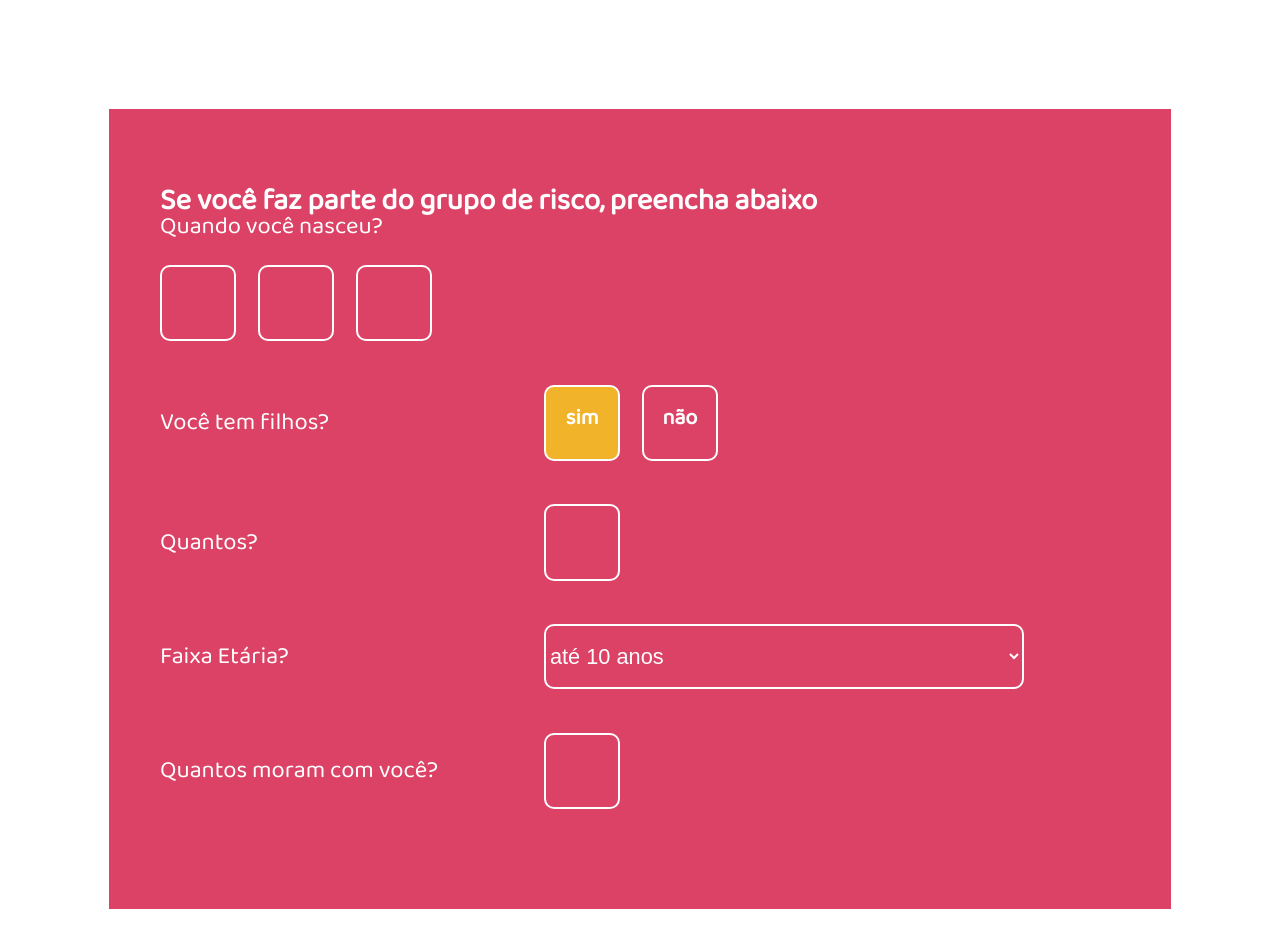
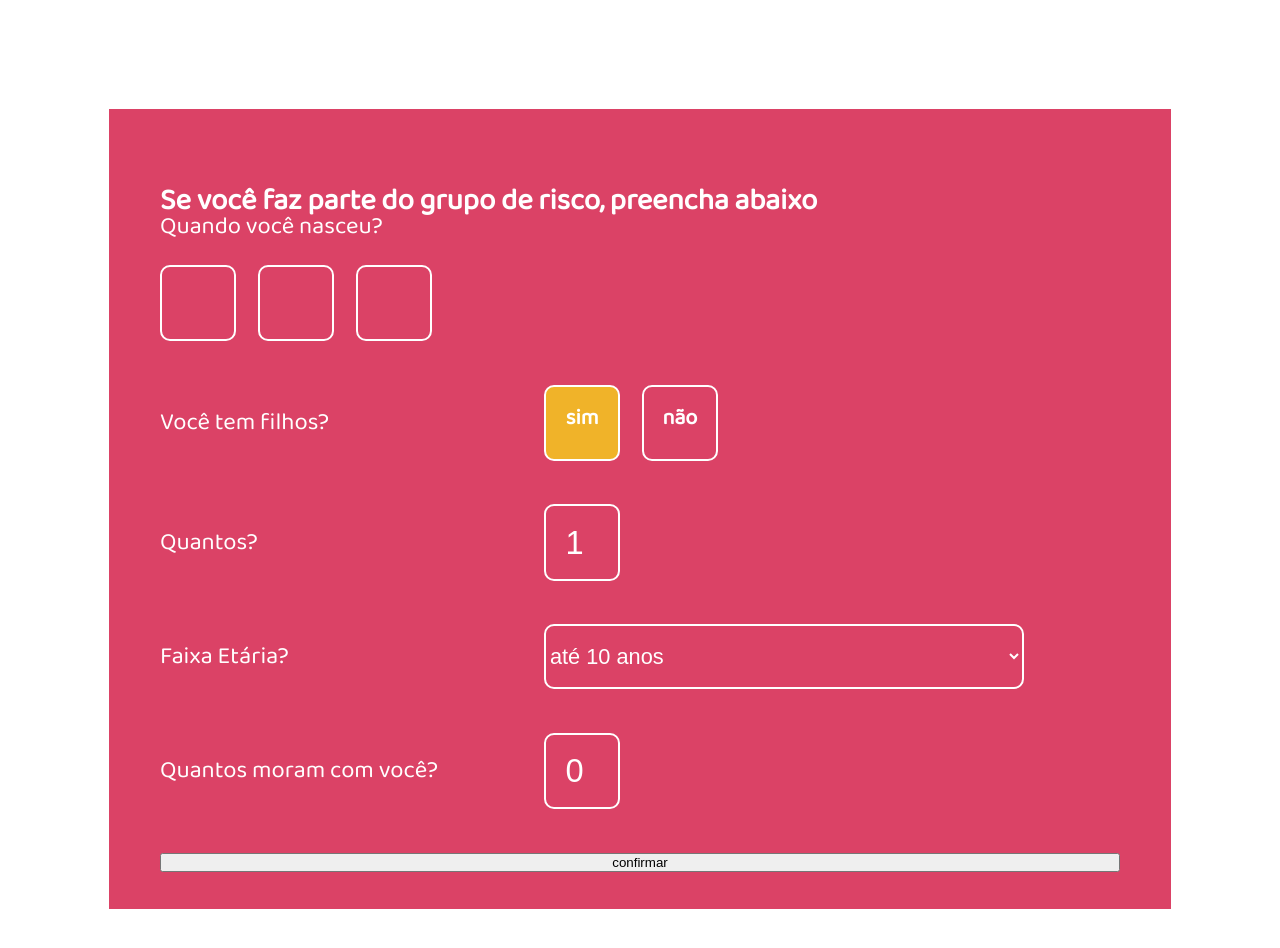
Before and after one commit to kmvbatista/fica-em-casa-front, a React (Create React App) app: page /need-help-form in a window 1280 px wide. Both pictures are taken after a click on the element "sim". Shown: the top 948 px of the page. Built offline with nearby package versions, Linux system fonts and the light colour scheme.

Commit message:
gathering data on needed options

```diff
--- a/src/pages/NeedHelpForm/index.js
+++ b/src/pages/NeedHelpForm/index.js
@@ -12,13 +12,30 @@ import { useHistory } from 'react-router-dom';
 import { ColumnContainer } from '../../globalComponents';
 
 export default function NeedHelpForm() {
+  const history = useHistory();
   const [hasChildren, setHasChildren] = useState();
-  const history = useHistory();
+  const [dayOfBirth, setDayOfBirth] = useState('');
+  const [monthOfBirth, setMonthOfBirth] = useState('');
+  const [yearOfBirth, setYearOfBirth] = useState('');
+  const [sonsAtHome, setSonsAtHome] = useState(0);
+  const [sonsQuantity, setSonsQuantity] = useState(1);
+  const [sonsAverageAge, setSonsAverageAge] = useState(10);
+  const dataComing = history.location.state;
+
+  const handleSubmit = () => {
+    const birthDay = `${dayOfBirth}/${monthOfBirth}/${yearOfBirth}`;
+    const dataToSend = Object.assign(dataComing, {
+      birthDay,
+      sonsAtHome,
+      sonsQuantity,
+      sonsAverageAge,
+    });
+    console.log(dataToSend);
+  };
 
   return (
     <ColumnContainer>
       <Title>Se você faz parte do grupo de risco, preencha abaixo</Title>
-      <form>
       <div>
         <InputBlock
           style={{ flexDirection: 'column', alignItems: 'flex-start' }}
@@ -26,13 +43,25 @@ export default function NeedHelpForm() {
           <Question style={{ width: '100%' }}>Quando você nasceu?</Question>
           <div style={{ display: 'flex', marginTop: '1.2em' }}>
             <InputBox>
-                <Input type='number' />
+              <Input
+                value={dayOfBirth}
+                onChange={(e) => setDayOfBirth(e.target.value)}
+                type='number'
+              />
             </InputBox>
             <InputBox>
-                <Input type='number' />
+              <Input
+                value={monthOfBirth}
+                onChange={(e) => setMonthOfBirth(e.target.value)}
+                type='number'
+              />
             </InputBox>
             <InputBox>
-                <Input type='number' />
+              <Input
+                value={yearOfBirth}
+                onChange={(e) => setYearOfBirth(e.target.value)}
+                type='number'
+              />
             </InputBox>
           </div>
         </InputBlock>
@@ -54,8 +83,7 @@ export default function NeedHelpForm() {
             history.push('/need-help-options');
           }}
           style={{
-              backgroundColor:
-                hasChildren == false ? '#ffff00b3' : 'transparent',
+            backgroundColor: hasChildren == false ? '#ffff00b3' : 'transparent',
           }}
           className='radio'
         >
@@ -71,26 +99,38 @@ export default function NeedHelpForm() {
         <InputBlock>
           <Question>Quantos?</Question>
           <InputBox>
-              <Input type='number' />
+            <Input
+              type='number'
+              value={sonsQuantity}
+              onChange={(e) => setSonsQuantity(e.target.value)}
+            />
           </InputBox>
         </InputBlock>
         <InputBlock>
           <Question>Faixa Etária?</Question>
-            <Select name='childrenAge' id='childrenAge'>
-              <option value='10'>até 10 anos</option>
-              <option value='20'>até 20 anos</option>
-              <option value='30'>até 30 anos</option>
-              <option value='40'>até 40 anos</option>
+          <Select
+            name='childrenAge'
+            id='childrenAge'
+            onChange={(e) => setSonsAverageAge(e.target.value)}
+          >
+            <option value={10}>até 10 anos</option>
+            <option value={20}>até 20 anos</option>
+            <option value={30}>até 30 anos</option>
+            <option value={40}>até 40 anos</option>
           </Select>
         </InputBlock>
         <InputBlock>
           <Question>Quantos moram com você?</Question>
           <InputBox>
-              <Input type='number' />
+            <Input
+              value={sonsAtHome}
+              onChange={(e) => setSonsAtHome(e.target.value)}
+              type='number'
+            />
           </InputBox>
         </InputBlock>
       </div>
-      </form>
+      <button onClick={handleSubmit}>confirmar</button>
     </ColumnContainer>
   );
 }
```
Lines whose indentation alone changed are shown as unchanged.
